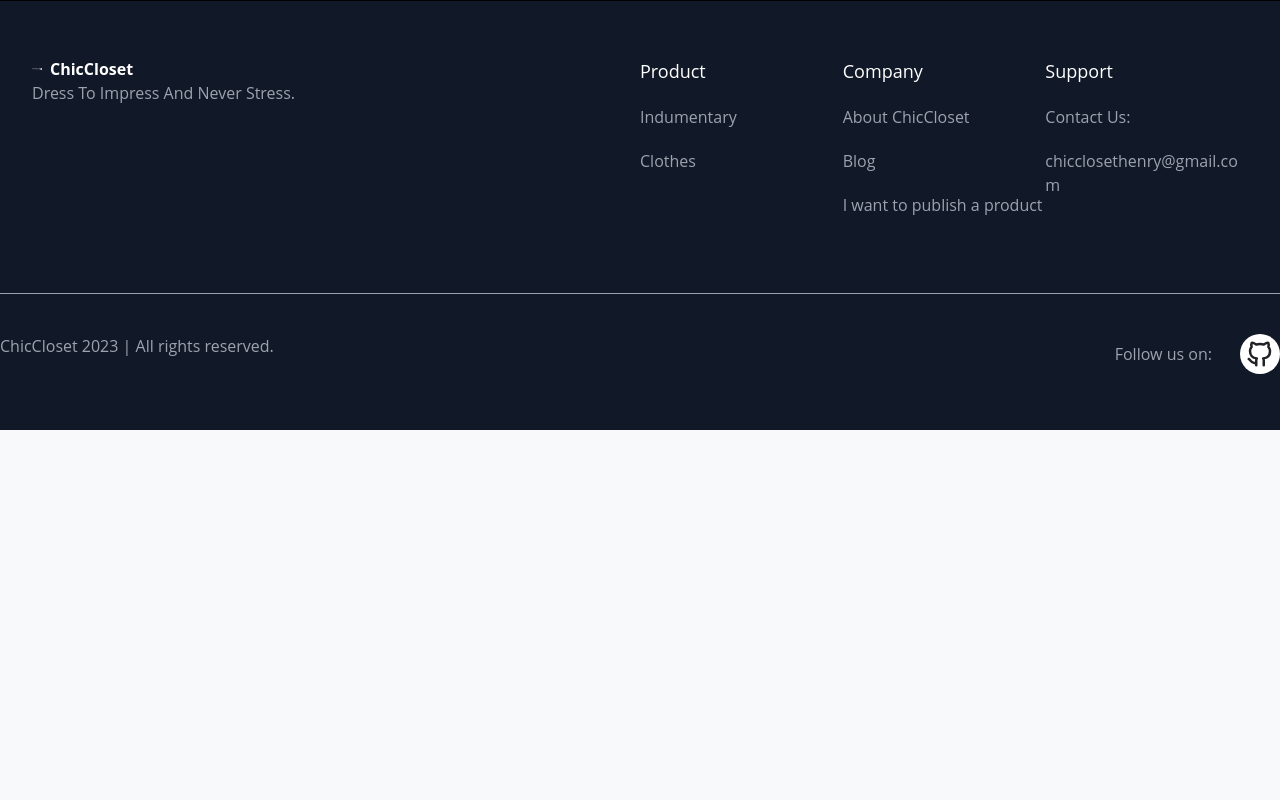
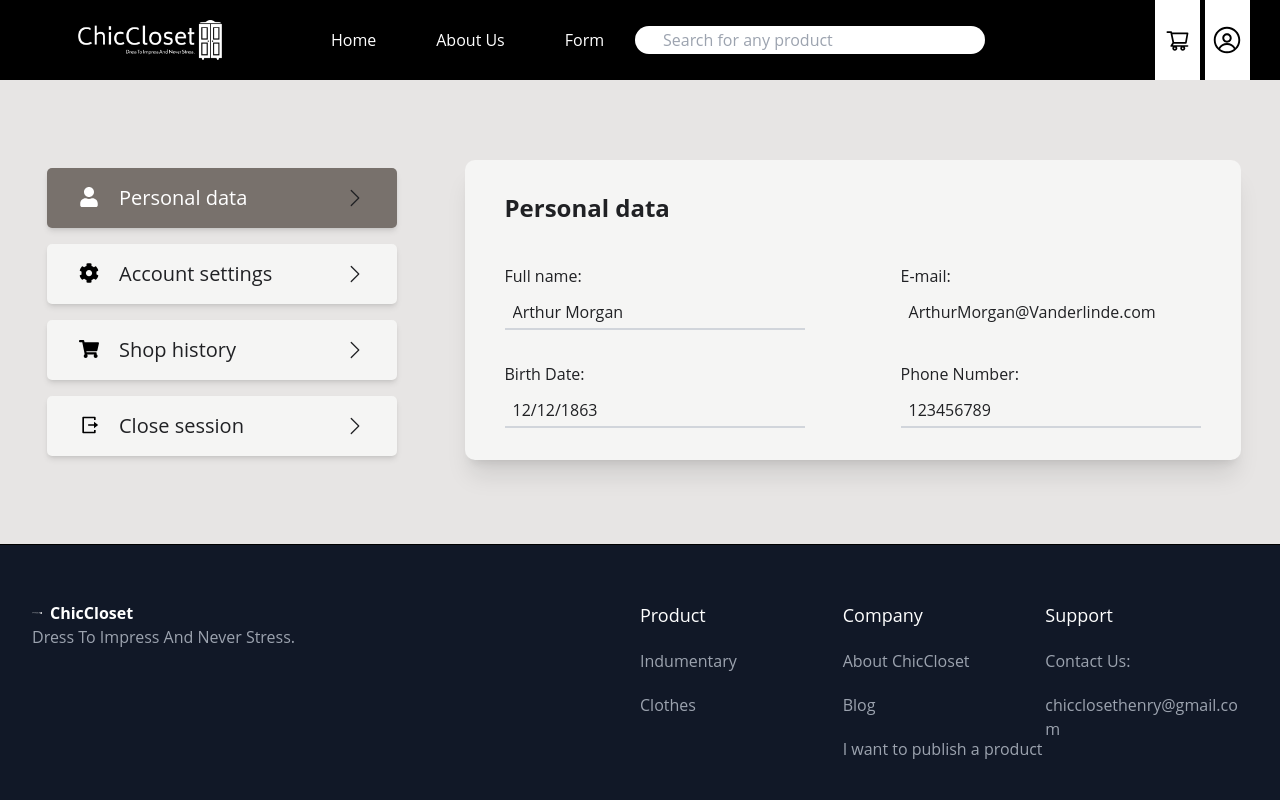
Before and after one commit to rdtaipe/Henry-PF-MERN-stack, a React (Create React App) app in the folder Client/: page /user in a window 1280 px wide. Shown: the top 800 px of the page. Built offline with nearby package versions, Linux system fonts and the light colour scheme; what @mercadopago/sdk-react would draw is missing.

Commit message:
userInterface

```diff
--- a/Client/src/App.js
+++ b/Client/src/App.js
@@ -7,6 +7,7 @@ import Footer from "./components/Footer";
 import { About } from "./pages/About";
 import Auth_BORRAR_ from "./pages/Auth_BORRAR_";
 import Cart from "./pages/Cart";
+import User from "./pages/User";
 
 function App() {
 
@@ -19,6 +20,7 @@ function App() {
         <Route path="/form" element={<Form />} />
         <Route path="/about" element={<About />} />
         <Route path="/cart" element={<Cart />} />
+        <Route path="/user" element={<User />} />
         <Route path="/products/:productId" element={<Detail />} />
 
         {/* borrar */}
--- a/Client/src/components/NavBar.jsx
+++ b/Client/src/components/NavBar.jsx
@@ -44,11 +44,14 @@ const NavBar = ({className}) => {
               </div>
             </NavLink>
 
-          <div className="text-black bg-white w-[45px] h-[80px] flex justify-center items-center hover:bg-stone-400 transition-all duration-200 ml-[5px] mr-[30px]">
-            <button>
-              <RxAvatar size={30}/>
-            </button>
-          </div>
+
+            <NavLink to='/user' className="hover: transition-all duration-500">
+              <div className="text-black bg-white w-[45px] h-[80px] flex justify-center items-center hover:bg-stone-400 transition-all duration-200 ml-[5px] mr-[30px]">
+                <button>
+                  <RxAvatar size={30}/>
+                </button>
+              </div>
+            </NavLink>
 
         </div>
       </div>
--- /dev/null
+++ b/Client/src/components/UserInterface/AccountSettings.jsx
@@ -0,0 +1,48 @@
+import { useState } from "react";
+
+const MyData = ({user, updateUser}) => {
+    const [userData, setUserData] = useState(user);
+
+    const handleChange = (e) => {
+      const { name, value } = e.target;
+      const newUserData = { ...userData, [name]: value };
+      setUserData(newUserData);
+      updateUser(newUserData);
+    };
+
+    return (
+      <div style={{borderRadius: "10px"}} className="ml-10 bg-stone-100 flex flex-col gap-8 pt-8 pb-8 px-10 shadow-xl">
+
+        <h2 className="text-2xl font-bold mb-2">Account Settings</h2>
+
+        <div className="flex flex-row flex-wrap gap-24">
+
+          <div className="flex flex-col gap-2" style={{width: "300px"}}>
+            <label htmlFor="fullName">Country:</label>
+            <input
+               className={`
+                pl-2 py-1 bg-stone-100 border-b-2
+                ${userData.fullName ? 'border-gray-300 hover:border-stone-400' :
+                'border-red-500'} focus:border-black focus:outline-none transition`}
+              type="text"
+              name="fullName"
+              value={userData.country}
+              onChange={handleChange}
+            />
+          </div>
+
+          <div className="flex flex-col gap-2" style={{width: "300px"}}>
+            <label htmlFor="email">Adress:</label>
+            <label htmlFor="emailUswer" className="pl-2 py-1 bg-stone-100  transition">{userData.adress}</label>
+          </div>
+
+        </div>
+
+
+      </div>
+    );
+
+  };
+
+
+export default MyData
--- /dev/null
+++ b/Client/src/components/UserInterface/PersonalData.jsx
@@ -0,0 +1,73 @@
+import { useState } from "react";
+
+const MyData = ({user, updateUser}) => {
+    const [userData, setUserData] = useState(user);
+
+    const handleChange = (e) => {
+      const { name, value } = e.target;
+      const newUserData = { ...userData, [name]: value };
+      setUserData(newUserData);
+      updateUser(newUserData);
+    };
+
+    return (
+      <div style={{borderRadius: "10px"}} className="ml-10 bg-stone-100 flex flex-col gap-8 pt-8 pb-8 px-10 shadow-xl">
+
+        <h2 className="text-2xl font-bold mb-2">Personal data</h2>
+
+        <div className="flex flex-row flex-wrap gap-24">
+
+          <div className="flex flex-col gap-2" style={{width: "300px"}}>
+            <label htmlFor="fullName">Full name:</label>
+            <input
+               className={`
+                pl-2 py-1 bg-stone-100 border-b-2
+                ${userData.fullName ? 'border-gray-300 hover:border-stone-400' :
+                'border-red-500'} focus:border-black focus:outline-none transition`}
+              type="text"
+              name="fullName"
+              value={userData.fullName}
+              onChange={handleChange}
+            />
+          </div>
+
+          <div className="flex flex-col gap-2" style={{width: "300px"}}>
+            <label htmlFor="email">E-mail:</label>
+            <label htmlFor="emailUswer" className="pl-2 py-1 bg-stone-100  transition">{userData.email}</label>
+          </div>
+
+        </div>
+
+        <div className="flex flex-row flex-wrap gap-24">
+
+          <div className="flex flex-col gap-2" style={{width: "300px"}}>
+            <label htmlFor="birthDate">Birth Date:</label>
+            <input
+              className="pl-2 py-1 bg-stone-100 border-b-2 border-gray-300 hover:border-stone-400 focus:border-black focus:outline-none transition"
+              type="text"
+              name="birthDate"
+              value={userData.birthDate}
+              onChange={handleChange}
+            />
+          </div>
+
+          <div className="flex flex-col gap-2" style={{width: "300px"}}>
+            <label htmlFor="tel">Phone Number:</label>
+            <input
+              className="pl-2 py-1 bg-stone-100 border-b-2 border-gray-300 hover:border-stone-400 focus:border-black focus:outline-none transition"
+              type="text"
+              name="tel"
+              value={userData.tel}
+              onChange={handleChange}
+            />
+          </div>
+
+        </div>
+
+      </div>
+    );
+
+  };
+
+
+export default MyData
--- /dev/null
+++ b/Client/src/components/UserInterface/UserButton.jsx
@@ -0,0 +1,27 @@
+import React from "react";
+import { BsChevronRight } from "react-icons/bs";
+
+const UserButton = ({ text, icon, value, onClick, status }) => {
+
+    console.log(status)
+    console.log(value)
+  return (
+    <div
+      style={{ borderRadius: "5px", width: "350px" }}
+      className={`transition duration-200 font-sm shadow-md hover:shadow-2xl text-xl pl-8 py-4 hover:font-medium hover:cursor-pointer ${
+        status === value ? "bg-stone-500" : "bg-stone-100"
+      }`}
+      onClick={() => onClick(value)}
+    >
+
+      <div className="flex flex-col md:flex-row justify-between items-center md:mr-8">
+      {icon && React.cloneElement(icon, { style: { marginBottom: "3px", color: status === value ? "white" : "black" } })}
+
+        <span className={`ml-5 ${status === value ? "text-white" : ""}`}>{text}</span>
+        <BsChevronRight className="ml-auto order-2" />
+      </div>
+    </div>
+  );
+};
+
+export default UserButton;
--- /dev/null
+++ b/Client/src/components/UserInterface/UserInterfce.jsx
@@ -0,0 +1,67 @@
+import React from "react";
+import UserButton from "./UserButton";
+import { useState } from "react";
+import PersonalData from "./PersonalData";
+import AccountSettings from "./AccountSettings";
+import { FaUser, FaCog, FaShoppingCart } from "react-icons/fa";
+import { RiLogoutBoxRLine } from 'react-icons/ri';
+
+const UserInterface = () => {
+
+    const userHardcoded = {
+        fullName: "Arthur Morgan",
+        email: "ArthurMorgan@Vanderlinde.com",
+        password: "?",
+        birthDate: "12/12/1863",
+        genre: "male",
+        country: "United States",
+        address: "Street Licor - 200, Saint Denise",
+        tel: "123456789",
+        image: "https://static.wikia.nocookie.net/listofdeaths/images/2/2f/Arthur_Morgan.jpg"
+    }
+
+    const [originalUser, setOriginalUser] = useState(userHardcoded)
+    const [user, setUser] = useState(userHardcoded);
+    const [activeSection, setActiveSection] = useState("Personal data");
+
+    const handleUserDataChange = (newUserData) => {
+        setUser(prevUser => ({ ...prevUser, ...newUserData }));
+    };
+
+    const handleActiveSection = (value) => {
+        console.log(value);
+        setActiveSection(value);
+    }
+
+
+    return (
+        <div className="mt-20 py-20 px-32 bg-stone-200 flex justify-center items-start">
+            <div style={{ width: "365px", borderRadius: "5px", flex: "0 0 auto" }} className=" flex flex-col justify-center items-center py-2 gap-4">
+
+                <UserButton text={"Personal data"} icon={<FaUser />} value={"Personal data"} onClick={() => handleActiveSection("Personal data")} status={activeSection}/>
+                <UserButton text={"Account settings"} icon={<FaCog />} value={"Account settings"} onClick={() => handleActiveSection("Account settings")} status={activeSection}/>
+                <UserButton text={"Shop history"} icon={<FaShoppingCart />}  value={"Shop history"} onClick={() => handleActiveSection("Shop history")} status={activeSection}/>
+                <UserButton text={"Close session"} icon={<RiLogoutBoxRLine />} value={"Close session"} onClick={() => handleActiveSection("Close session")} status={activeSection}/>
+
+            </div>
+
+            <div style={{ flex: "1 0 auto", marginLeft: "20px" }}>
+                {(() => {
+                    switch(activeSection) {
+                        case "Personal data":
+                            return <PersonalData user={user} updateUser={handleUserDataChange} />;
+                        case "Account settings":
+                            return <AccountSettings user={user} updateUser={handleUserDataChange} />;
+                        default:
+                            return <PersonalData user={user} updateUser={handleUserDataChange} />;
+                        }
+                })()}
+
+
+            </div>
+
+        </div>
+    )
+}
+
+export default UserInterface
--- /dev/null
+++ b/Client/src/pages/User.jsx
@@ -0,0 +1,14 @@
+import React from "react";
+import UserInterface from "../components/UserInterface/UserInterfce";
+import NavBar from "../components/NavBar";
+
+const User = () => {
+  return (
+    <div>
+      <NavBar />
+      <UserInterface />
+    </div>
+  );
+};
+
+export default User
```
